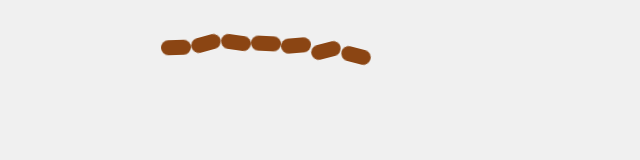
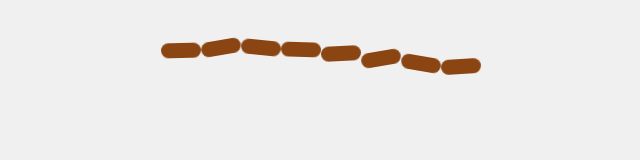
Before and after one commit to hello124-lle/mobile-legends, a plain HTML site: page index.html in a window 1280 px wide. Shown: the whole page, without its empty margins (151-791 px from the left). Drawn offline with Linux system fonts and the light colour scheme.

Commit message:
Update index.html

```diff
--- a/index.html
+++ b/index.html
@@ -3,7 +3,7 @@
 <head>
     <meta charset="UTF-8">
     <meta name="viewport" content="width=device-width, initial-scale=1.0">
-    <title>Realistic Roundworm Animation</title>
+    <title>Roundworm Animation</title>
     <style>
         * {
             margin: 0;
@@ -29,34 +29,33 @@
 
         .segment {
             position: absolute;
-            width: 30px;
+            width: 40px;
             height: 15px;
             background-color: #8b4513;
-            border-radius: 8px;
+            border-radius: 50px; /* Make it rounded, resembling a cylindrical shape */
             transform-origin: center center;
-            animation: wiggle 1s ease-in-out infinite;
+            animation: wiggle 0.5s ease-in-out infinite;
         }
 
-        /* Wave-like motion for more realistic undulation */
+        /* Animations for realistic movement */
         @keyframes wiggle {
             0% {
                 transform: rotate(0deg);
             }
             25% {
-                transform: rotate(15deg);
+                transform: rotate(10deg);
             }
             50% {
                 transform: rotate(0deg);
             }
             75% {
-                transform: rotate(-15deg);
+                transform: rotate(-10deg);
             }
             100% {
                 transform: rotate(0deg);
             }
         }
 
-        /* Simulating the worm movement along the x-axis with natural shifts */
         @keyframes moveWorm {
             0% {
                 transform: translateX(0) translateY(0);
@@ -77,6 +76,7 @@
         <div class="segment" id="seg5"></div>
         <div class="segment" id="seg6"></div>
         <div class="segment" id="seg7"></div>
+        <div class="segment" id="seg8"></div>
     </div>
 
     <script>
@@ -85,7 +85,7 @@
             const segments = document.querySelectorAll('.segment');
 
             let offsetX = 0;
-            const segmentDistance = 30; // Distance between each segment
+            const segmentDistance = 40; // Distance between each segment
 
             // Position segments in a chain with slight offsets
             segments.forEach((segment, index) => {
@@ -110,7 +110,7 @@
                 segments.forEach((segment, index) => {
                     const newX = moveOffset + index * segmentDistance;
                     segment.style.left = `${newX}px`;
-                    segment.style.top = `${50 + Math.sin(newX / 80) * 15}px`; // Smooth undulation based on the position
+                    segment.style.top = `${50 + Math.sin(newX / 80) * 10}px`; // Smooth undulation based on the position
                 });
             }, 16); // Update every 16ms for smooth animation
         };
```
